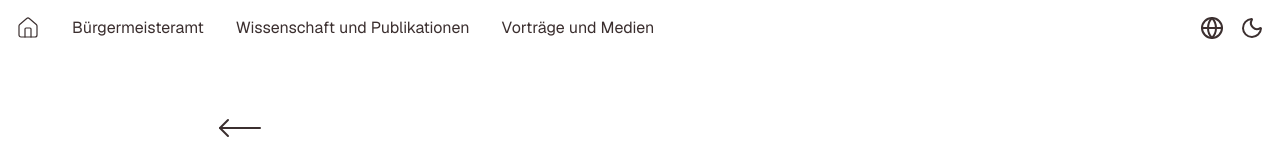
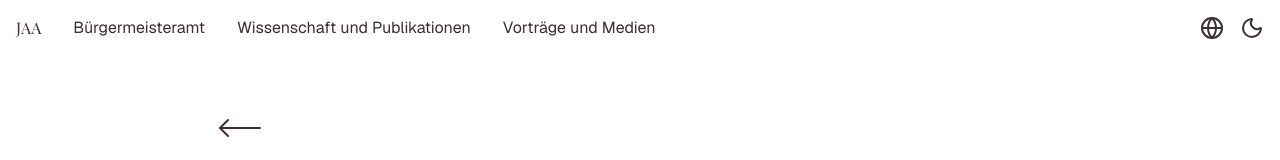
Before and after one commit to Davidcode2/dr-joy-alemazung, a Next.js app: page /en/impressum in a window 1280 px wide. Shown: the top 160 px of the page. Built offline with nearby package versions, Linux system fonts and the light colour scheme; a web font is replaced by a local one.

Commit message:
JAA logo

```diff
--- a/src/components/menuItems.tsx
+++ b/src/components/menuItems.tsx
@@ -13,8 +13,8 @@ export default function MenuItems({ mobile, close, locale }: MenuItemsProps) {
         className={`flex ${mobile && "flex-col gap-y-10 justify-center text-center h-full items-center text-3xl"} gap-x-4`}
       >
         <li>
-          <Link href={`/${locale}`} className="mr-4 flex" onClick={close}>
-            <Home strokeWidth={1.2} />
+          <Link href={`/${locale}`} className="mr-4 flex font-serif" onClick={close}>
+            JAA
           </Link>
         </li>
         <li>
```
